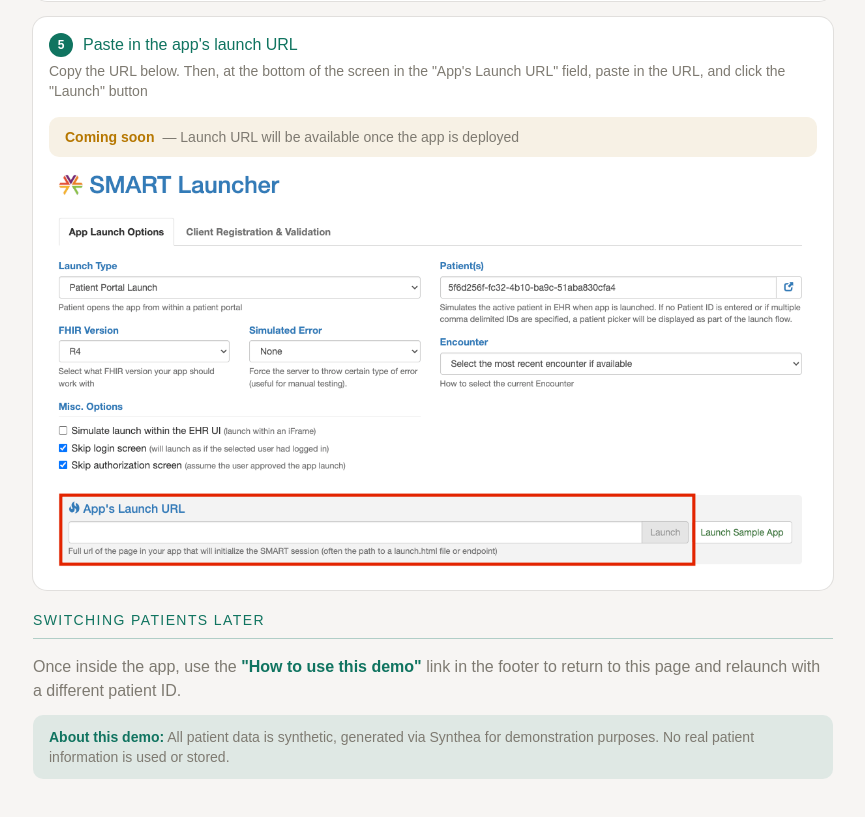
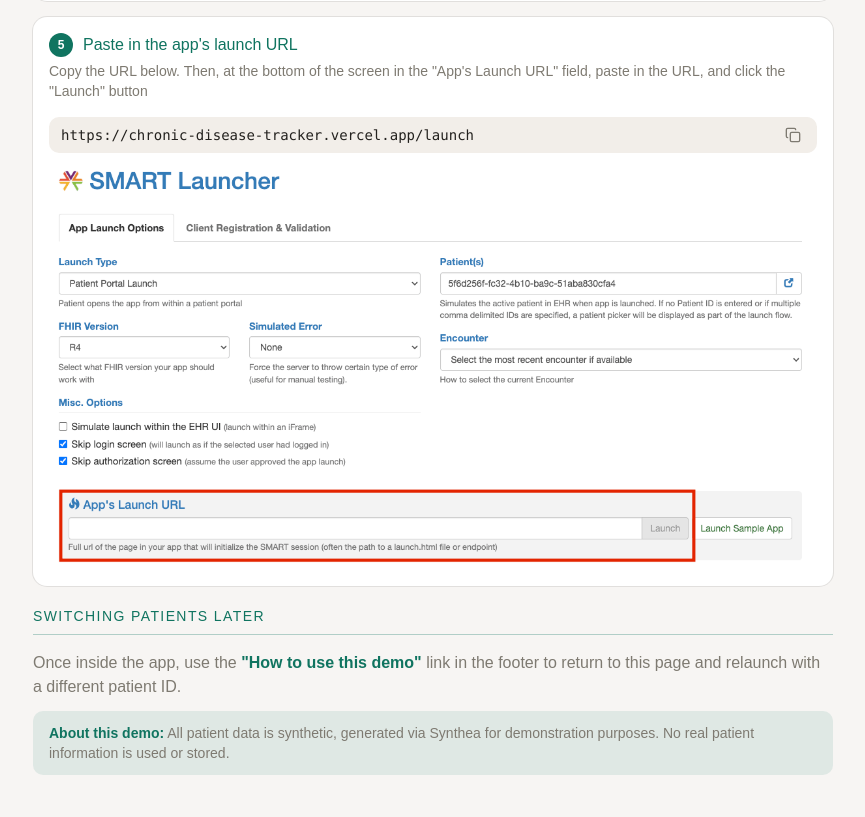
Before and after one commit to carolb92/chronic-disease-tracker, a React (Vite) app: page /instructions in a window 1280 px wide. Shown: the part 2669-3486 px from the top of the page, without its empty margins (207-1072 px from the left). Built offline with nearby package versions, Linux system fonts and the light colour scheme.

Commit message:
Add launch URL to instructions

```diff
--- a/src/pages/Instructions.tsx
+++ b/src/pages/Instructions.tsx
@@ -8,6 +8,7 @@
 import LaunchURLStep from "../assets/images/launch-url-step.png";
 import MiscOptionsStep from "../assets/images/misc-options-step.png";
 import PatientIDStep from "../assets/images/patient-id-step.png";
+import CopyField from "@/components/global/CopyField";
 
 type Patients = {
 	ptName: string;
@@ -64,12 +65,7 @@
 			'Copy the URL below. Then, at the bottom of the screen in the "App\'s Launch URL" field, paste in the URL, and click the "Launch" button',
 		content: (
 			<div className="flex flex-col gap-y-2">
-				<div className="flex items-center gap-2 rounded-lg bg-status-warn/10 px-4 py-2.5 text-sm text-status-warn">
-					<span className="font-semibold">Coming soon</span>
-					<span className="text-muted-foreground">
-						— Launch URL will be available once the app is deployed
-					</span>
-				</div>
+				<CopyField text="https://chronic-disease-tracker.vercel.app/launch" />
 				<img src={LaunchURLStep} alt="Launch URL step screenshot" />
 			</div>
 		),
```
